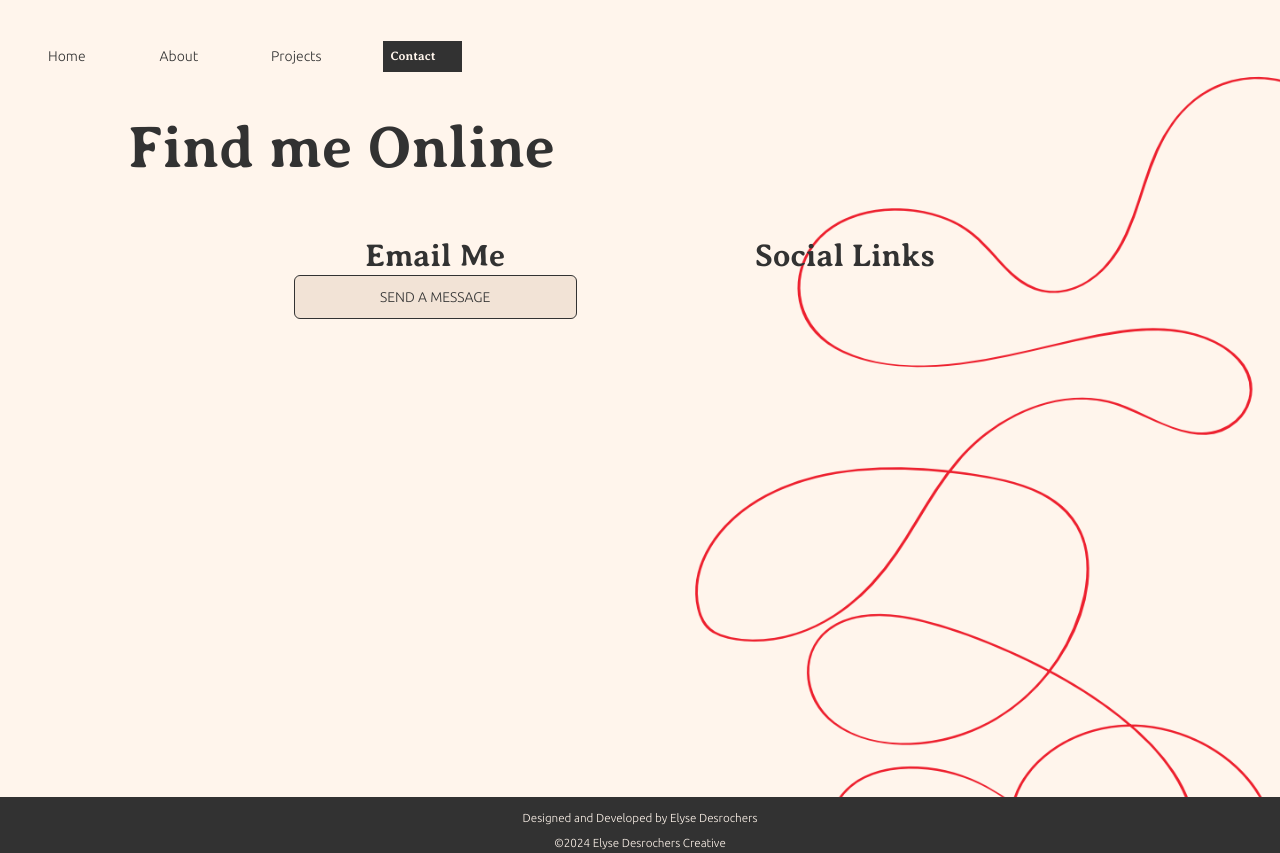
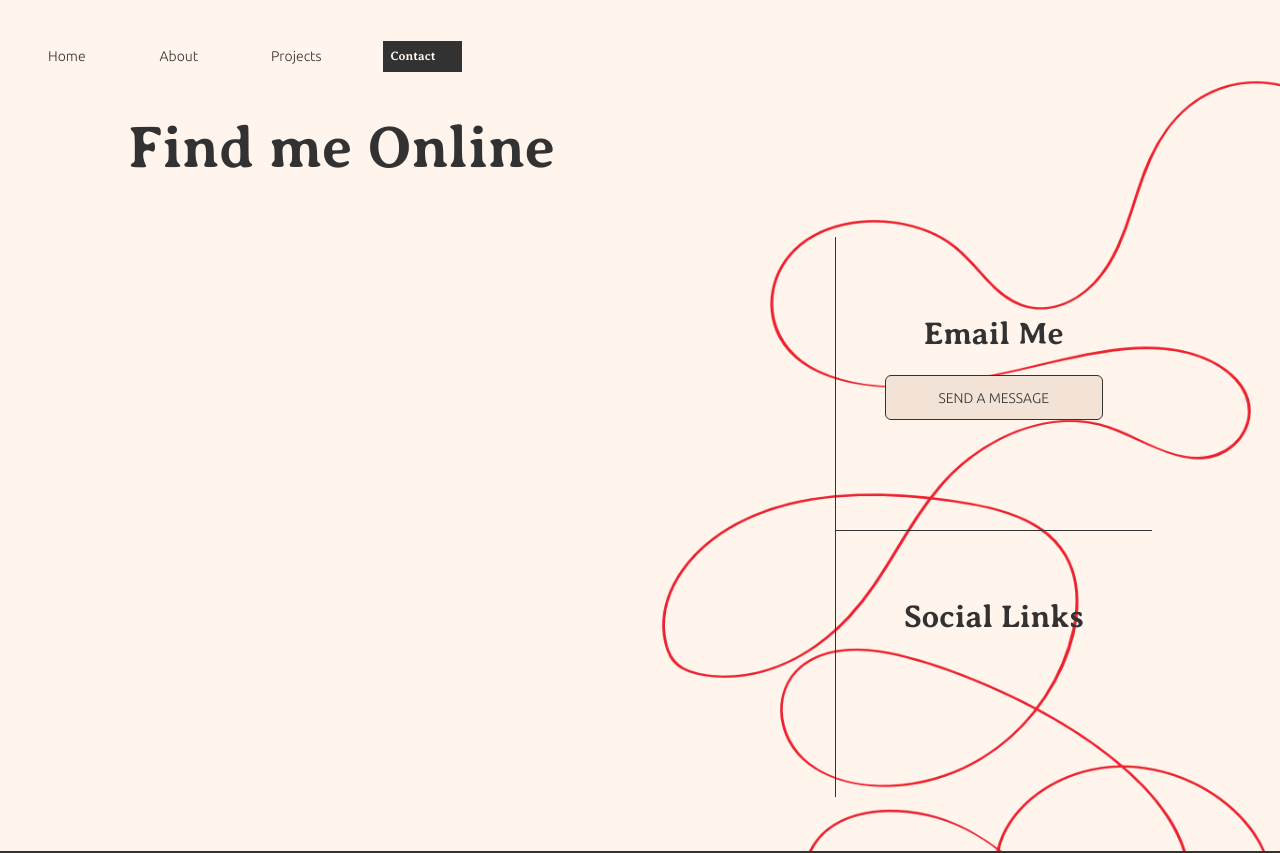
Before and after one commit to elysedes/elysedesr.github.io, a React (Vite) app: page /contact in a window 1280 px wide. Shown: the top 853 px of the page. Built offline with nearby package versions, Linux system fonts and the light colour scheme.

Commit message:
minor layout changes

```diff
--- a/src/components/ContactForm/ContactForm.jsx
+++ b/src/components/ContactForm/ContactForm.jsx
@@ -10,19 +10,22 @@ const ContactForm = () => {
     return (
       <div className="container">
         <h1>Find me Online</h1>
+        <div className="container__sub">
+          <div className="container__left"></div>
+          <div className="container__right">
             <div className="contact">
               <div className="contact__email contact__div">
                 <h2>Email Me</h2>
-              {/* <button className="contact__button"> */}
                 <ButtonMailto label="Send a Message" mailto="mailto:elysedesr@gmail.com" />
-              {/* </button> */}
               </div>
               <div className="contact__social contact__div">
                 <h2>Social Links</h2>
                   <div className="contact__social-links">
-                <SocialIcon url="www.github.com" href="https://github.com/elysedes" bgColor="none" fgColor="#2d2d2d" ></SocialIcon>
-                <SocialIcon url="www.linkedin.com" href="https://www.linkedin.com/in/elyse-d/" bgColor="none" fgColor="#2d2d2d" ></SocialIcon>
-                <SocialIcon url="www.instagram.com" href="https://www.instagram.com/elysedesr/" bgColor="none" fgColor="#2d2d2d" ></SocialIcon>
+                    <SocialIcon className="contact__social-icon" url="www.github.com" href="https://github.com/elysedes" bgColor="none" fgColor="#2d2d2d" ></SocialIcon>
+                    <SocialIcon className="contact__social-icon" url="www.linkedin.com" href="https://www.linkedin.com/in/elyse-d/" bgColor="none" fgColor="#2d2d2d" ></SocialIcon>
+                    <SocialIcon className="contact__social-icon" url="www.instagram.com" href="https://www.instagram.com/elysedesr/" bgColor="none" fgColor="#2d2d2d" ></SocialIcon>
+                  </div>
+              </div>
           </div>
           </div>
         </div>
--- a/src/components/ContactForm/ContactForm.scss
+++ b/src/components/ContactForm/ContactForm.scss
@@ -2,15 +2,13 @@
 @use '../../styles/partials/variables' as *;
 
 .contact {
-    margin: 3.369rem 1.369rem 0 1.369rem;
     display: flex;
     flex-direction: column;
     align-items: center;
     height: 70vh;
 
     @include desktop {
-        flex-direction: row;
-        width: 80%;
+        width: 100%;
         justify-content: center;
         align-items: flex-start;
         margin: auto;
@@ -18,10 +16,21 @@
 
     &__div {
         width: 100%;
-    height: 30%;
+        height: 100%;
         display: flex;
         flex-direction: column;
+        justify-content: center;
         align-items: center;
+    }
+
+    &__email {
+        padding-bottom: 3.369rem;
+        border-bottom: 1px solid $primary-black;
+    }
+
+    &__social-icon {
+        scale: 1.9;
+        margin: 1.369rem;
     }
 
 }
@@ -33,4 +42,32 @@
         width: 80%;
         margin: auto;
     }
+
+    &__sub {
+        width: 100%;
+        display: flex;
+        flex-direction: column;
+
+        @include desktop {
+            flex-direction: row;
         }
+    }
+
+    &__left {
+
+        @include tablet {
+            width: 69%;
+        }
+    }
+
+    &__right {
+        @include desktop {
+            width: 31%;
+            border-left: 1px solid $primary-black;
+            margin: 0 0 3.369rem 0;
+            display: flex;
+            flex-direction: column;
+            justify-content: center;
+        }
+    }
+}
--- a/src/components/Footer/Footer.scss
+++ b/src/components/Footer/Footer.scss
@@ -10,12 +10,8 @@
     justify-content: center;
     align-items: center;
 
-    &__social {
-        margin: 1.369rem;
-    }
-
     &__copyright {
-        margin: 1.369rem;
+        margin: 1.369rem 0 0.396rem 0;
     }
 
     &__text {
--- a/src/components/Hero/Hero.scss
+++ b/src/components/Hero/Hero.scss
@@ -5,7 +5,7 @@
     z-index: 1;
     height: 70vh;
 
-    @include hero (url('../../assets/images/misty-lake.jpg'), 63vw, 50%);
+    @include hero (url('../../assets/images/misty-lake.jpg'), 63vh, 50%);
 
     &--overlay {
         display: flex;
@@ -44,9 +44,15 @@
 
     &__text {
         margin: 1.36rem;
+        font-size: 1.69rem;
 
         @include tablet {
             width: 66%;
+            font-size: 2.69rem;
+        }
+
+        @include desktop {
+            font-size: 3.69rem;
         }
     }
 }
--- a/src/styles/partials/_global.scss
+++ b/src/styles/partials/_global.scss
@@ -23,7 +23,6 @@ h1, h2, h3, h4 {
 }
 
 h1 {
-    font-size: 1.69rem;
     margin: 3.369rem 0;
     @include tablet {
         font-size: 2.69rem;
@@ -36,7 +35,9 @@ h1 {
 }
 
 h2 {
+    margin: 1.369rem 0;
     font-size: 0.969rem;
+
     @include tablet {
         font-size: 1.25rem;
     }
--- a/src/styles/partials/_mixins.scss
+++ b/src/styles/partials/_mixins.scss
@@ -22,7 +22,7 @@
     background-position: $bg-position;
     background-size: cover;
     height: $bg-height;
-    max-height: 69vh;
+    max-height: 70vh;
     margin: 0 1.69rem;
 
     &--overlay {
@@ -30,7 +30,7 @@
         display: flex;
         align-items: center;
         height: $bg-height;
-        max-height: 69vh;
+        max-height: 70vh;
         width: 100%;
 
         @include tablet {
```
Lines whose indentation alone changed are shown as unchanged.
